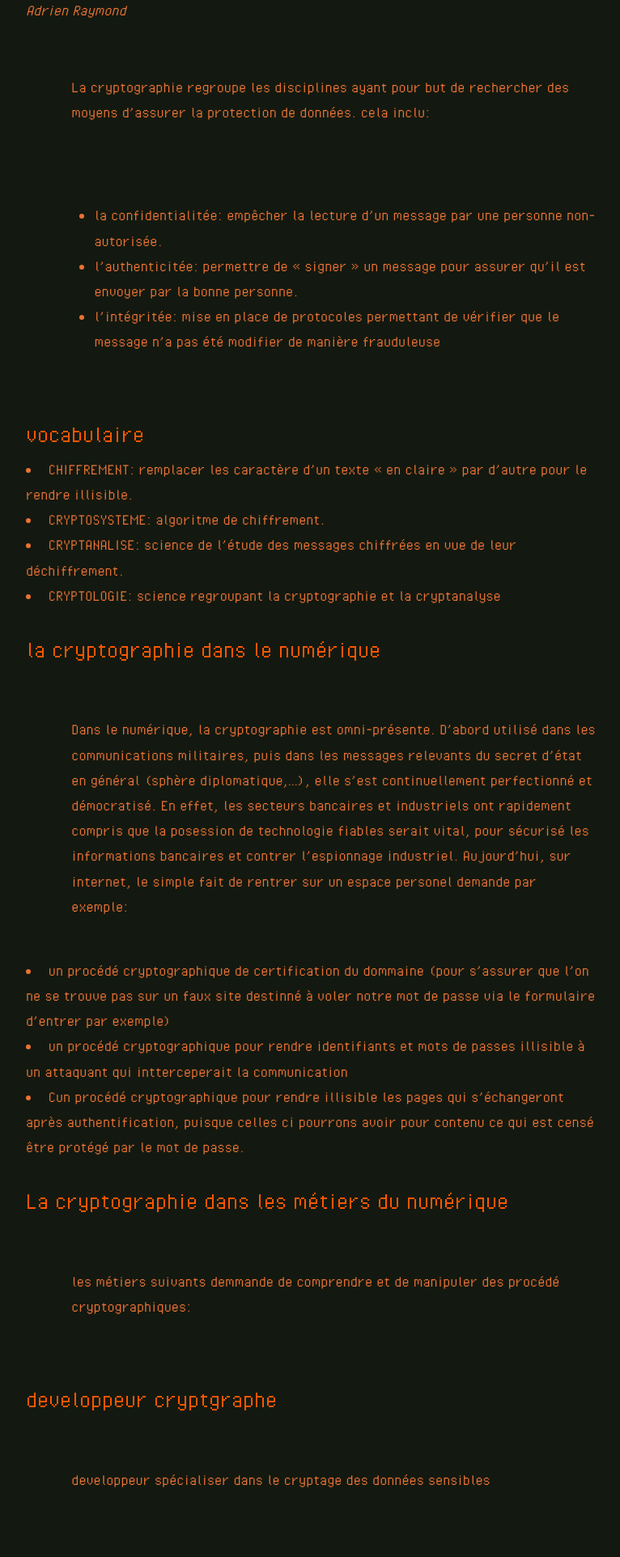
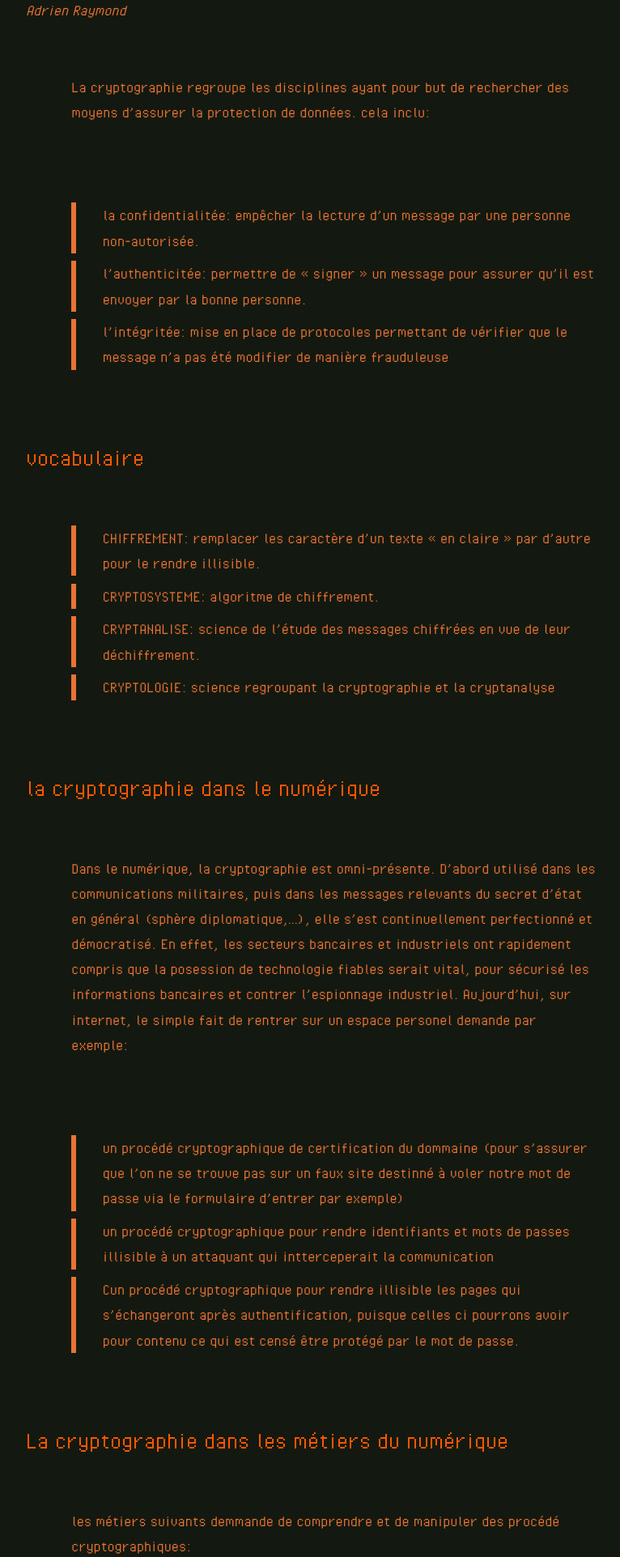
Before and after one commit to Adrien-Ray/visualtgr, a PHP site: page /pages/art7.php in a window 1280 px wide. Shown: the part 1022-2945 px from the top of the page at 81% size, without its empty margins (256-1022 px from the left). Run offline with PHP 8.4, Linux system fonts and the light colour scheme.

Commit message:
ad commit

```diff
--- a/assets/styles/main.css
+++ b/assets/styles/main.css
@@ -88,11 +88,11 @@ a {
   padding:2rem 0;
   margin-top:2rem;
 }
+.content ul{
+  margin-left: 8%;
+}
 .content h3,.content p{
   padding-left:8%;
-}
-.content ul{
-  padding-left:12%;
 }
 .content p.img{
   text-align:center;
@@ -107,3 +107,10 @@ a {
 .content figure video{
   width:100% !important;
 }
+.content li{
+  display : list-item;
+  list-style-type: none;
+  border-left:6px solid #ea7235;
+  padding-left:5%;
+  margin-bottom:0.6rem;
+}
--- a/pages/art7.php
+++ b/pages/art7.php
@@ -3,12 +3,9 @@
     <div class="row">
         <div class="col-md-12 col-sm-12 content">
             <p class="img"><img src="../assets/images/matrix.png" class="card-img-top" alt="matrix.png"></p>
-            <i>Photo de Markus Spiske
-                provenant de Pexels
-            </i>
+            <i>Photo de Markus Spiske provenant de Pexels</i>
             <h1>la Cryptographie ou l’art du secret</h1>
             <i>Adrien Raymond</i>
-
             <p>La cryptographie regroupe les disciplines ayant pour but de rechercher des moyens d’assurer la protection de données. cela inclu:</p>
             <ul>
                 <li>la confidentialitée: empêcher la lecture d’un message par une personne non-autorisée.</li>
@@ -17,51 +14,37 @@
 
             </ul>
             <h2>vocabulaire</h2>
+            <ul>
                 <li>CHIFFREMENT: remplacer les caractère d’un texte « en claire » par d’autre pour le rendre illisible.</li>
                 <li>CRYPTOSYSTEME: algoritme de chiffrement.</li>
                 <li>CRYPTANALISE: science de l’étude des messages chiffrées en vue de leur déchiffrement.</li>
                 <li>CRYPTOLOGIE: science regroupant la cryptographie et la cryptanalyse</li>
-
+            </ul>
             <h2>la cryptographie dans le numérique </h2>
-
-
             <p>Dans le numérique, la cryptographie est omni-présente. D’abord utilisé dans les communications militaires, puis dans les messages relevants du secret d’état en général (sphère diplomatique,…), elle s’est continuellement perfectionné et démocratisé. En effet, les secteurs bancaires et industriels ont rapidement compris que la posession de technologie fiables serait vital, pour sécurisé les informations bancaires et contrer l’espionnage industriel. Aujourd’hui, sur internet, le simple fait de rentrer sur un espace personel demande par exemple:</p>
+            <ul>
                 <li>un procédé cryptographique de certification du dommaine (pour s’assurer que l’on ne se trouve pas sur un faux site destinné à voler notre mot de passe via le formulaire d’entrer par exemple)</li>
                 <li>un procédé cryptographique pour rendre identifiants et mots de passes illisible à un attaquant qui intterceperait la communication</li>
                 <li>Cun procédé cryptographique pour rendre illisible les pages qui s’échangeront après authentification, puisque celles ci pourrons avoir pour contenu ce qui est censé être protégé par le mot de passe.</li>
-
-
-
-
-
+            </ul>
             <h2>La cryptographie dans les métiers du numérique </h2>
-
-
             <p>les métiers suivants demmande de comprendre et de manipuler des procédé cryptographiques:</p>
             <h2>developpeur cryptgraphe</h2>
             <p>developpeur spécialiser dans le cryptage des données sensibles</p>
             <h2>analyste en sécurité</h2>
             <p>vérifie que les systemes de sécuritée d’une entreprise/d’un réseau fonctionnes et répondent aux standards actuels.</p>
-
             <h2>ingénieur en sécurité</h2>
             <p>métier consistant a élaborer la sécuritée d’un réseau (proche de analyste en sécuritée, qui prend en quelque sorte la suite des opérations).</p>
-
             <h2>consultant en sécurité</h2>
             <p>il s’agit fréquement d’une personne/organisme exterieur qui donne des conseils, des recommendations et aide a la mise en place de ceux-ci.</p>
-
             <h2>pentester</h2>
             <p>le pentesteur cherche des failles de sécuritée dans le but de les corrigé. en claire, il s’agit de faire le travail d’un pirate pour réglé les failles avant qu’un réel pirate ne les exploites. Le pentester est souvent confronté a la cryptographie, il peut être notament utile qu’il soit formé à la cryptanalyse. (voir Le Pentesteur ou le Corsaire des Hackers, sur la fiche wiliams.md)</p>
-
             <h2>technicien réseau</h2>
             <p>le technicien réseau peut être amené à géré la sécuritée des serveurs et des données échangées, il peut donc aussi lui être demandé d’avoir des compétences en cryptologie.</p>
-
             <h2>cryptologue</h2>
             <p>Cryptologue n’est pas un métier que l’on est ammené a trouver fréquement dans une entreprise. Il s’agit en fait plus d’un mathématicien (voir d’un physicien) qui invente de nouvelles méthodes de cryptage (voir qui cherche les méthodes permettant de casser le code sans la clef). Il existes de nombreuses sous-disciplines dans ce dommaine (Cryptanalyse, Cryptographie symétrique, Cryptographie asymétrique, Cryptographie quantique et post-quantique,… )</p>
-
             <h2>conclusion</h2>
-
             <p>La cryptologie regrouppe un grand nombre de compétences. De meme, il existe une grande variété de métiers dans lesquels il peut être nécessaire d’avoir des notions de cryptographie. A partir du moment ou un systeme, un réseau, une entreprise manipule des données dont la lecture sans autorisation peut être convoité, il est nécessaire qu’une personne compétente dans ce dommaine réfléchisse a la mise en place et la maintenance des systemes cryptographiques.</p>
-
             <h2>references</h2>
             <ul>
                 <li>le webdoc de la cryptologie: https://www.ssi.gouv.fr/particulier/bonnes-pratiques/crypto-le-webdoc/cryptologie-art-ou-science-du-secret/</li>
```
Lines whose indentation alone changed are shown as unchanged.
